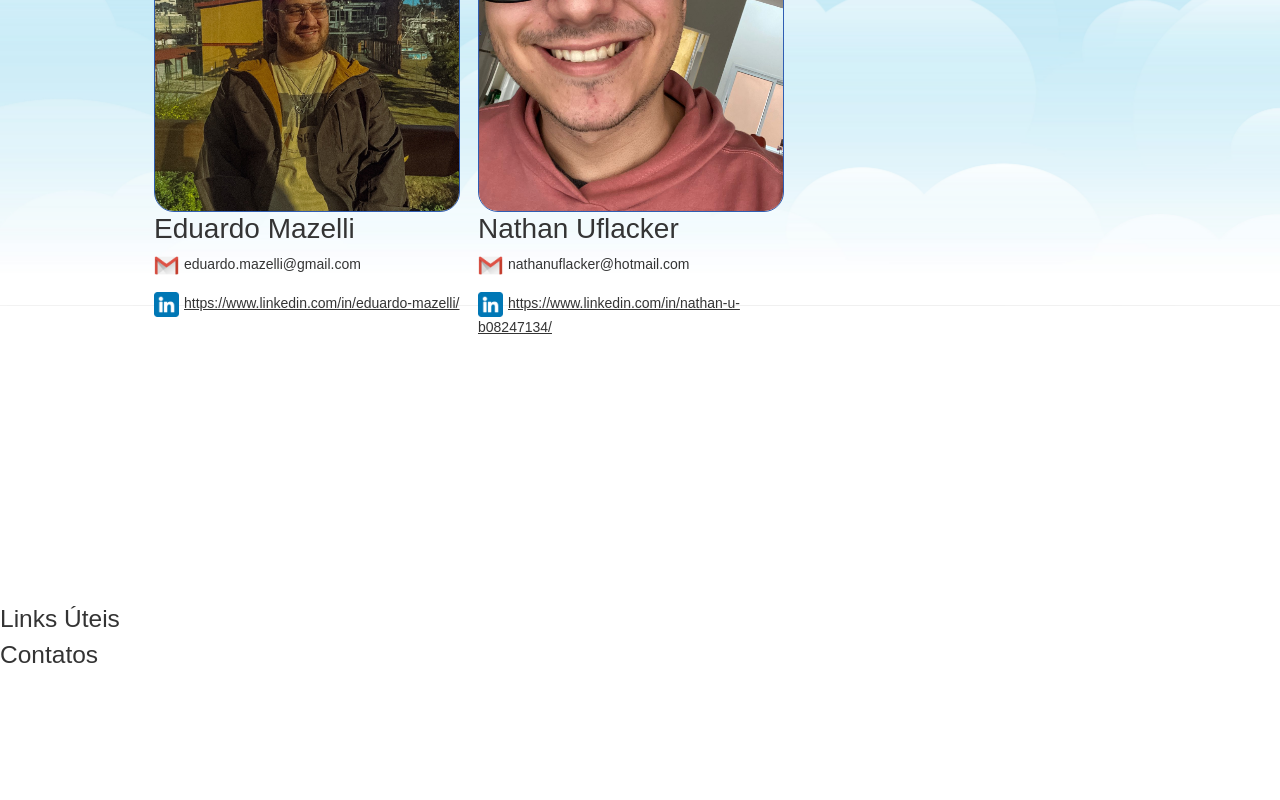
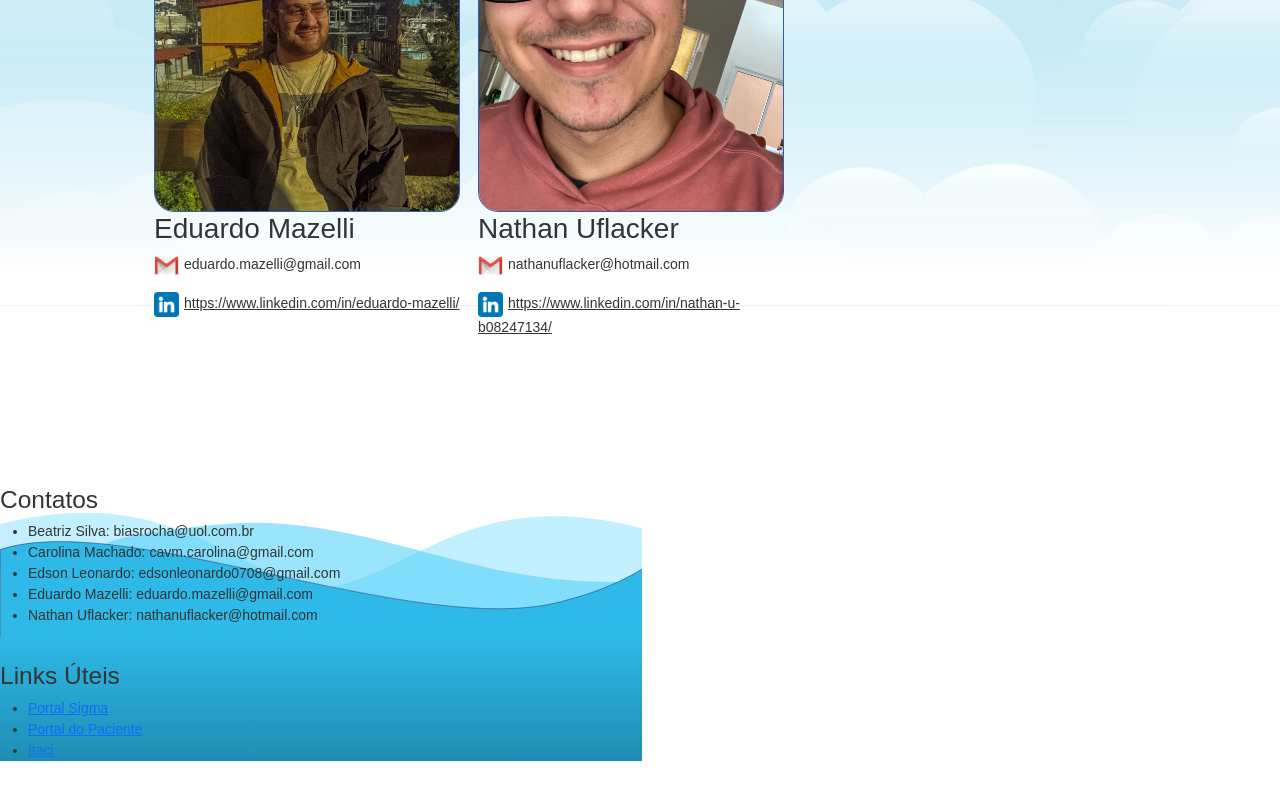
Before and after one commit to CavMCarolina/HC-Challenge, a React (Vite) app: page /nossaequipe in a window 1280 px wide. Shown: the part 784-1584 px from the top of the page. After the commit the page ends 1545 px from the top, so only its background shows below. Built offline with nearby package versions, Linux system fonts and the light colour scheme; a web font is replaced by a local one.

Commit message:
não sei

```diff
--- a/src/Componentes/Footer/Footer.jsx
+++ b/src/Componentes/Footer/Footer.jsx
@@ -1,13 +1,35 @@
+import bg from '../../assets/footer.svg'
+
 export default function Footer() {
   return (
     <>
       <footer>
         <div className="footer_container">
           <div>
-            <h3>Links Úteis</h3>
+            <img src="" className="icone_footer"/>
+            <h3>Contatos</h3>
+            <ul>
+              <li>Beatriz Silva: biasrocha@uol.com.br</li>
+              <li>Carolina Machado: cavm.carolina@gmail.com</li>
+              <li>Edson Leonardo: edsonleonardo0708@gmail.com</li>
+              <li>Eduardo Mazelli: eduardo.mazelli@gmail.com</li>
+              <li>Nathan Uflacker: nathanuflacker@hotmail.com</li>
+            </ul>
           </div>
           <div>
-            <h3>Contatos</h3>
+            <img src="" className="icone_footer"/>
+            <h3>Links Úteis</h3>
+            <ul>
+              <li>
+                <a href="https://sigma.icr.usp.br/login.aspx?ReturnUrl=%2frestrito%2fdefault.aspx">Portal Sigma</a>
+              </li>
+              <li>
+                <a href="https://portalpaciente.icr.usp.br/portal/">Portal do Paciente</a>
+              </li>
+              <li>
+                <a href="https://www.itaci.org.br/">Itaci</a>
+              </li>
+            </ul>
           </div>
           <div></div>
         </div>
--- a/src/Pages/NossaEquipe.jsx
+++ b/src/Pages/NossaEquipe.jsx
@@ -32,7 +32,7 @@ export default function NossaEquipe() {
           </div>
         </div>
       </main>
-      <Footer />
+      <Footer/>
     </>
   );
 }
--- a/src/css/style.css
+++ b/src/css/style.css
@@ -8,6 +8,10 @@
   font-weight: 400;
   font-family: "Metrophobic", sans-serif;
   color: rgb(52, 52, 52);
+}
+
+html, body {
+  height: 100%;
 }
 
 .mobile_show {
@@ -179,14 +183,11 @@
   color: rgb(52, 52, 52);
 }
 
-footer svg {
-  z-index: -100;
-  width: 100%;
-  position: absolute;
+footer {
+  background: url("../assets/footer.svg") no-repeat;
 }
 footer .footer_container {
-  margin: 10rem 0;
-  padding: 0;
+  height: 100%;
 }
 
 /* Desktop */
--- a/src/css/style.scss
+++ b/src/css/style.scss
@@ -9,6 +9,10 @@
   @include mixins.texto(variaveis.$pequeno, 400);
   font-family: "Metrophobic", sans-serif;
   color: variaveis.$cor_texto;
+}
+
+html, body {
+  height: 100%;
 }
 
 // Coisas que SÓ aparecerão no mobile
@@ -146,14 +150,10 @@
 }
 
 footer {
-  svg {
-    z-index: -100;
-    width: 100%;
-    position: absolute;
-  }
+  background: url('../assets/footer.svg') no-repeat;
 
   .footer_container {
-    @include mixins.espacamento(10rem 0, 0);
+    height: 100%;
   }
 }
 
```
Also changed, not shown: 1 other file (tests, documents, lock files or other folders).
